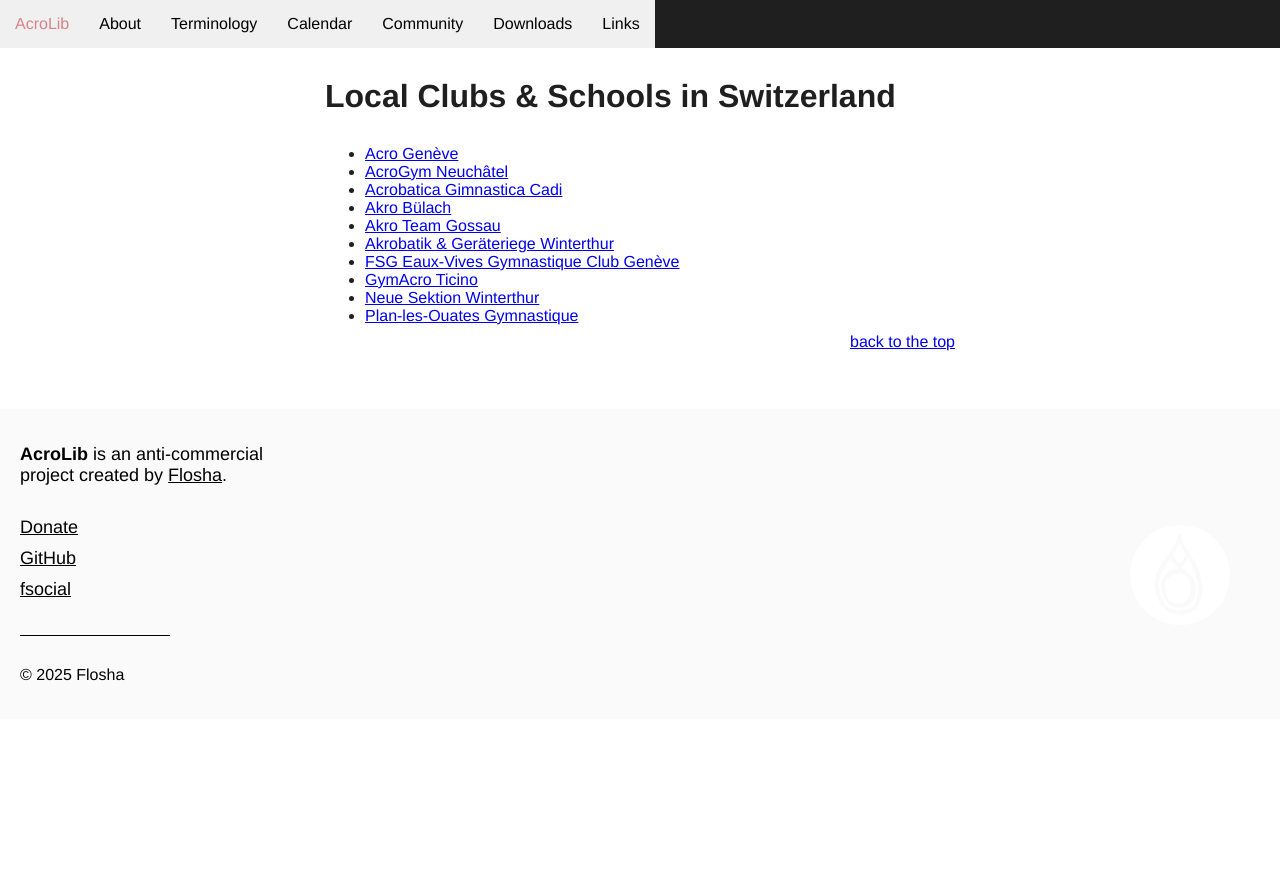
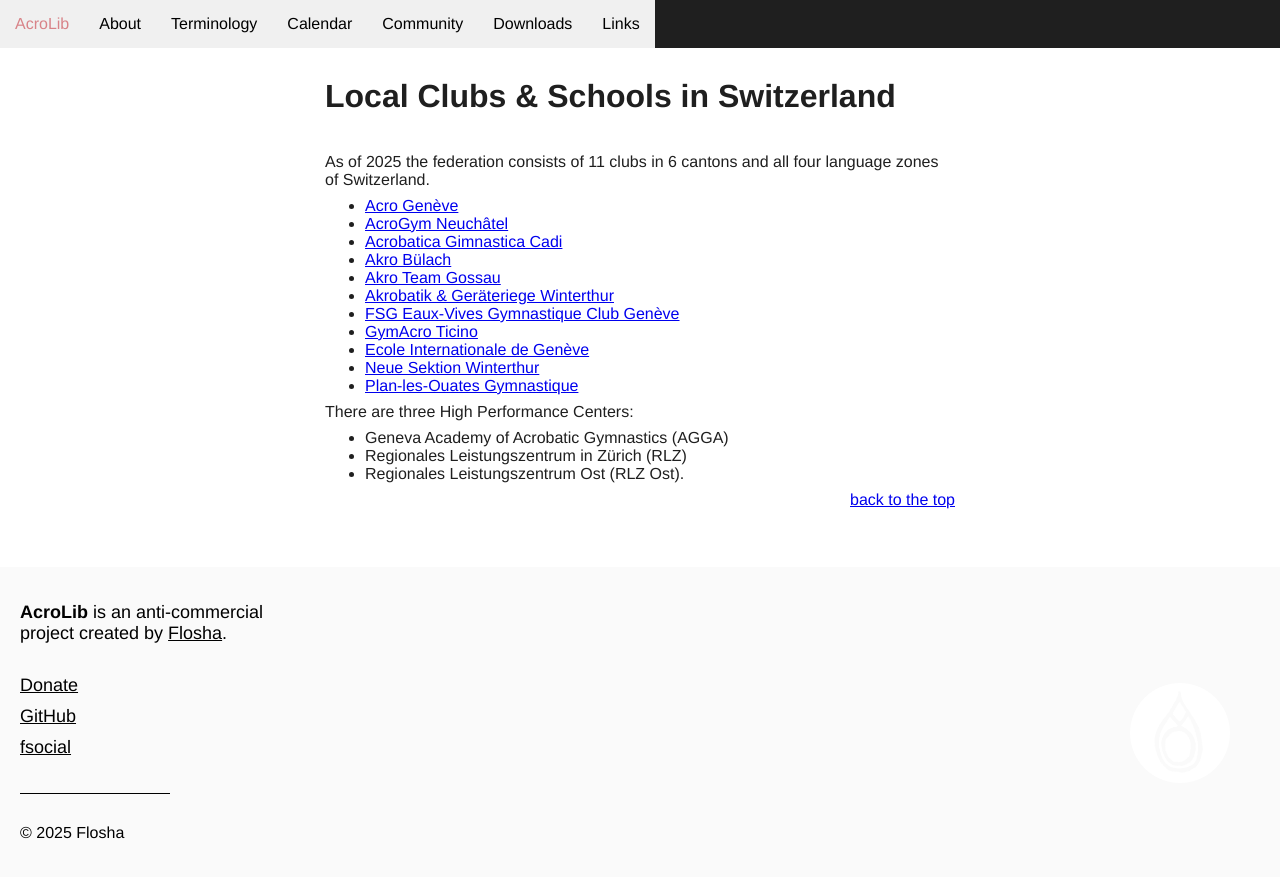
Before and after one commit to floshin/acrolib, a Jekyll site: the page built from local/swiss.md, in a window 1280 px wide. Shown: the top 878 px of the page. Built offline with Jekyll 4.4.1, drawn with Linux system fonts in a browser that asks for light colours; our own code applies the rules of GitHub Pages for plain Markdown files.

Commit message:
Update swiss.md

```diff
--- a/local/swiss.md
+++ b/local/swiss.md
@@ -1,4 +1,6 @@
 # Local Clubs & Schools in Switzerland
+
+As of 2025 the federation consists of 11 clubs in 6 cantons and all four language zones of Switzerland.
 
 * [Acro Genève](www.agg-ge.ch/project/gymnastique-acrobatique/)
 * [AcroGym Neuchâtel](https://acrogym.ch/)
@@ -8,6 +10,11 @@
 * [Akrobatik & Geräteriege Winterthur](http://wintiakro.ch/)
 * [FSG Eaux-Vives Gymnastique Club Genève](https://www.fsg-eaux-vives.ch/)
 * [GymAcro Ticino](http://www.gymacro.ch/)
+* [Ecole Internationale de Genève](https://www.ecolint.ch/fr/campus/la-grande-boissi%C3%A8re)
 * [Neue Sektion Winterthur](https://www.tv-nsw.ch/ressorts/akro-getu/)
 * [Plan-les-Ouates Gymnastique](https://www.plan-les-ouates.ch/contenu/gymnastique)
-<!-- * [Ecole Internationale de Genève](https://www.ecolint.ch/fr/campus/la-grande-boissi%C3%A8re)-->
+
+There are three High Performance Centers:
+* Geneva Academy of Acrobatic Gymnastics (AGGA)
+* Regionales Leistungszentrum in Zürich (RLZ)
+* Regionales Leistungszentrum Ost (RLZ Ost).
```
